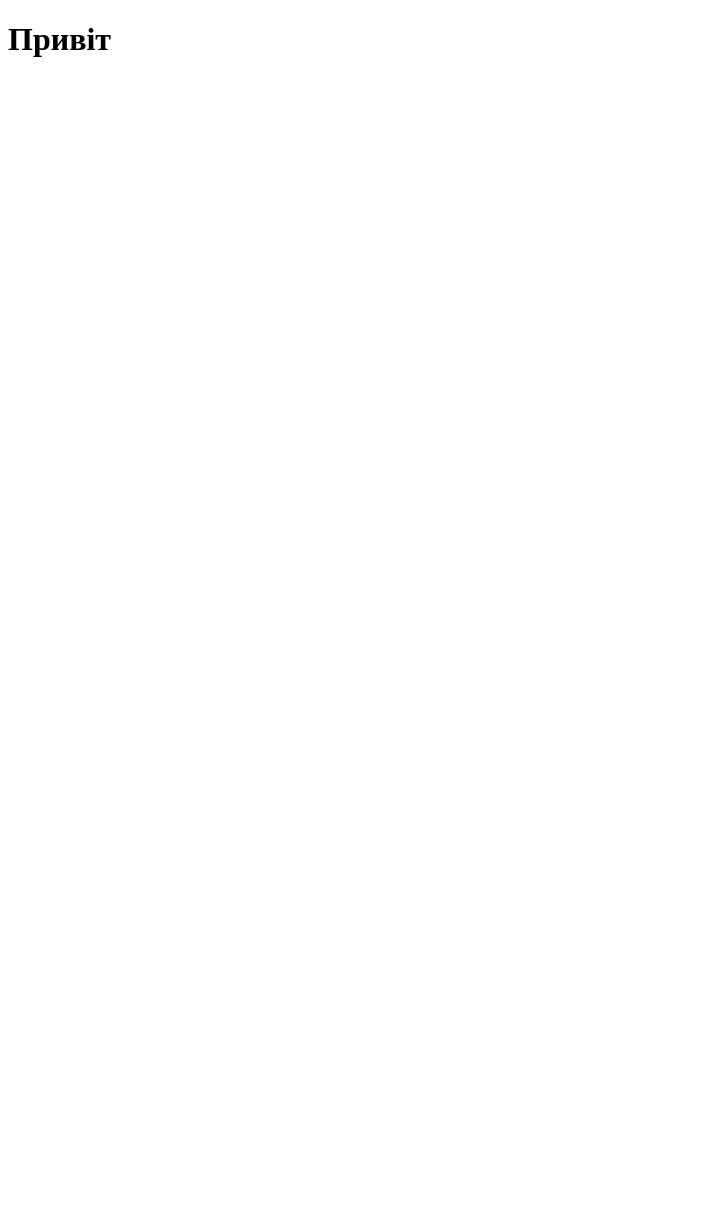
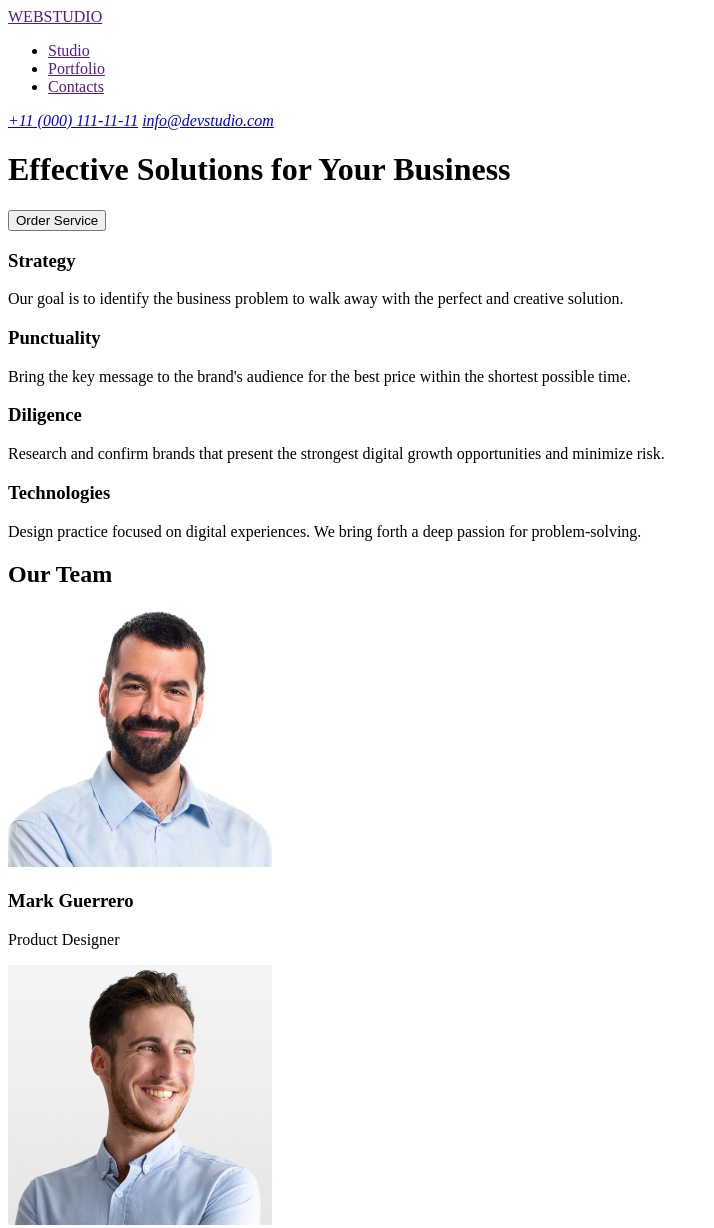
Before and after one commit to MykolaStovpiuk/go-it-homework-01, a plain HTML site: page index.html in a window 1280 px wide. Shown: the top 1228 px of the page, without its empty margins (0-714 px from the left). Before the commit the page ends 800 px from the top, so only its background shows below. Drawn offline with Linux system fonts and the light colour scheme.

Commit message:
Edited index

```diff
--- a/index.html
+++ b/index.html
@@ -3,9 +3,68 @@
 <head>
     <meta charset="UTF-8">
     <meta name="viewport" content="width=device-width, initial-scale=1.0">
-    <title>Document</title>
+    <title>home-work1</title>
 </head>
+
 <body>
-    <h1>Привіт</h1>
+<!-- Header -->
+ <header>
+<a href="">WEBSTUDIO</a>
+<nav>
+    <ul>
+        <li><a href="">Studio</a></li>
+        <li><a href="">Portfolio</a></li>
+        <li><a href="">Contacts</a></li>
+    </ul>
+</nav>
+<address>
+    <a href="tel:+110001111111">+11 (000) 111-11-11</a>
+    <a href="mailto:info@devstudio.com">info@devstudio.com</a>
+</address>
+ </header>
+<!-- Main content -->
+ <main>
+
+    <h1>Effective Solutions for Your Business</h1>
+
+<button type="button">Order Service</button>
+
+<h3>Strategy</h3>
+    <p>Our goal is to identify the business
+problem to walk away with the perfect and creative solution.
+    </p>
+
+<h3>Punctuality</h3>
+<p>Bring the key message to the brand's audience for the best price within the shortest possible time.</p>
+
+<h3>Diligence</h3>
+<p>Research and confirm brands that present the strongest digital growth opportunities and minimize risk.</p>
+
+<h3>Technologies</h3>
+<p>Design practice focused on digital experiences. We bring forth a deep passion for problem-solving.</p>
+
+<!-- Our team section -->
+<h2>Our Team</h2>
+<img src="./images/mark-guererro.png" alt="Mark Guerrero" width="264" height="260">
+<h3>Mark Guerrero</h3>
+<p>Product Designer</p>
+
+<img src="./images/tom-ford.png" alt="Tom Ford" width="264" height="260">
+<h3>Tom Ford</h3>
+<p>Frontend Developer</p>
+
+<img src="./images/camila-garcia.png" alt="Camila Garcia" width="264" height="260">
+<h3>Camila Garcia</h3>
+<p>Marketing</p>
+
+<img src="./images/daniel-wilson.png" alt="Daniel Wilson" width="264" height="260">
+<h3>Daniel Wilson</h3>
+<p>UI Designer</p>
+ </main>
+ <!-- Footer -->
+<footer>
+    <p>WEBSTUDIO</p>
+    <p>Increase the flow of customers and sales for your business with digital marketing & growth solutions.</p>
+</footer>
 </body>
 </html>
```
Also changed, not shown: images/camila-garcia.png (added), images/daniel-wilson.png (added), images/mark-guererro.png (added), images/tom-ford.png (added).
